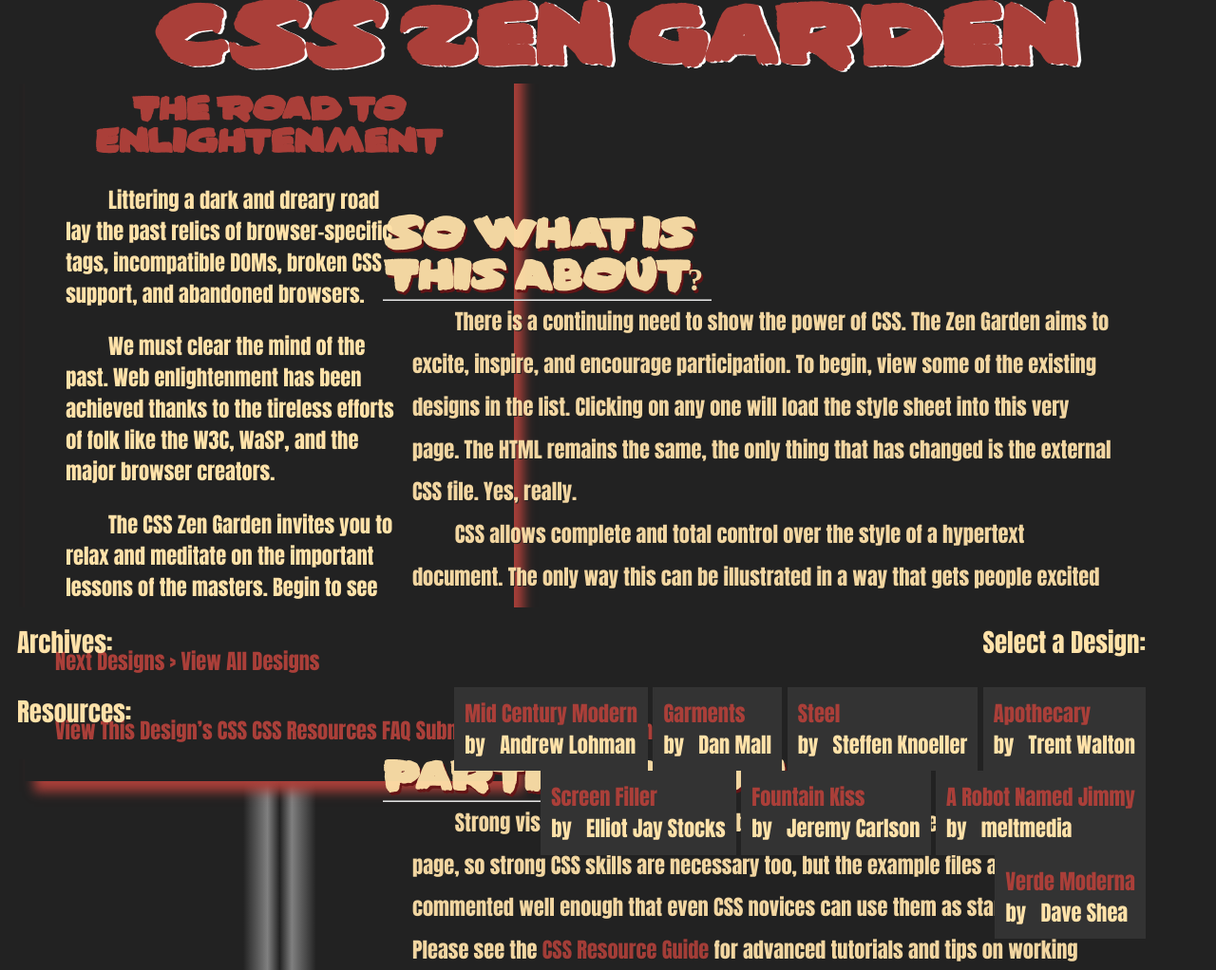
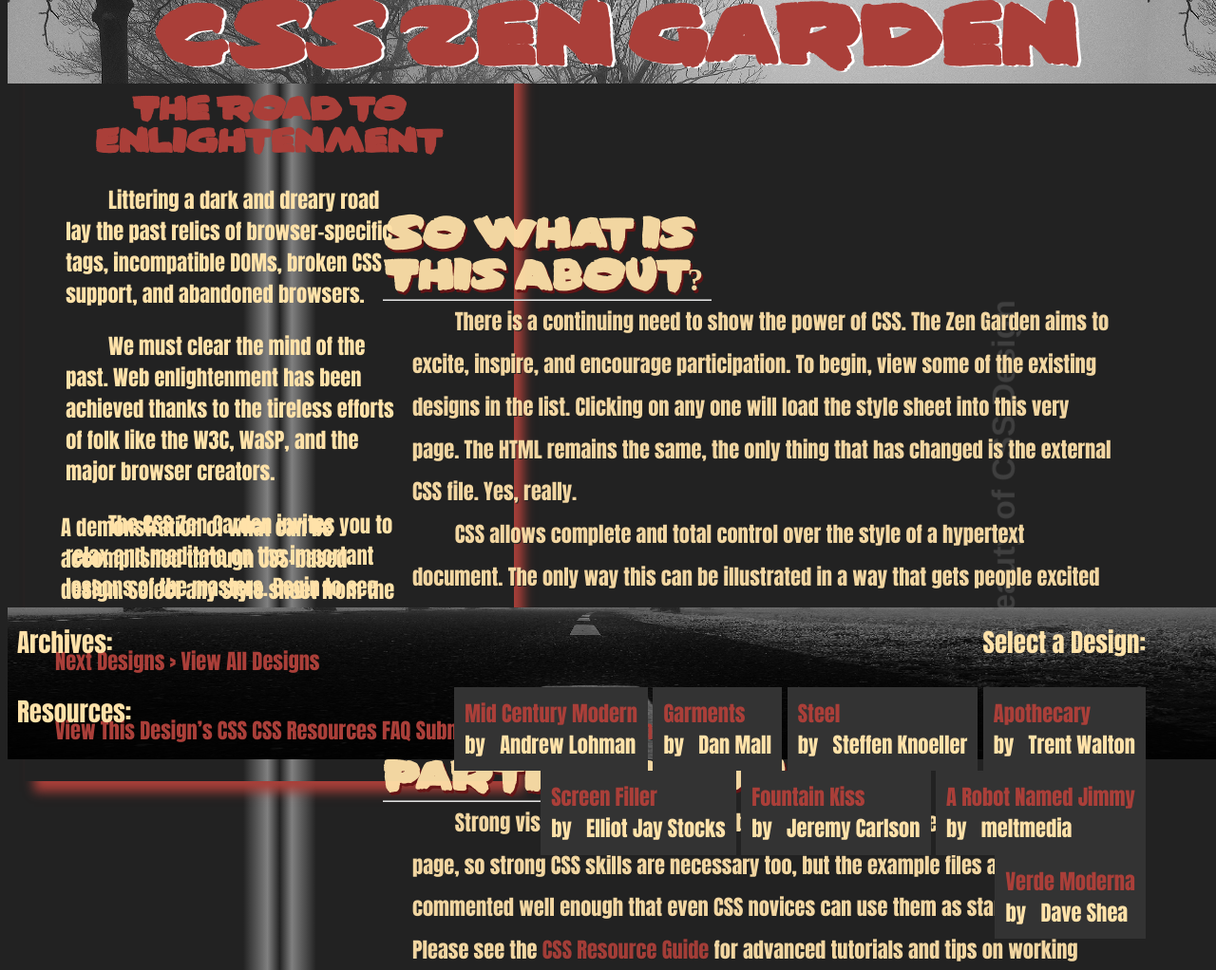
Before and after one commit to jonjamison3/schooling, a PHP site: page / in a window 1280 px wide. Shown: the top 1022 px of the page at 95% size. Run offline with PHP 8.4, Linux system fonts and the light colour scheme.

Commit message:
adding road image

```diff
--- a/webDev2/midterm/styles/styles.css
+++ b/webDev2/midterm/styles/styles.css
@@ -23,15 +23,15 @@ h1{
 	text-align: center;
 	text-shadow:3px 1px #fff;
 	z-index: 3;
-	background-color: #222;
+	background-image:url("../images/roadBW.jpg");
 }
 h2{
 	color:gray;
 	text-align: right;
 	font-family: Helvetica;
-	opacity: .5;
+	opacity: .3;
 	position: fixed;
-	left:27%;
+	right:1%;
 	top: 60%;
 	animation-name:rotate;
 	animation-duration:2s;
@@ -47,6 +47,8 @@ ul{
 }
 aside{
 	position: fixed;
+	background-image:url("../images/botRoadBW.jpg");
+	background-repeat:round; ;
 	width: 100%;
 	background-color: #222;
 	bottom: 0;
@@ -67,7 +69,6 @@ footer{
 	position: absolute;
 	box-shadow:4px 0px #222;
 	float: right;
-	height: 230%;
 	width: 60%;
 	opacity: .94;
 }
@@ -91,7 +92,6 @@ footer{
 .preamble{
 	position: fixed;
 	padding: 1.5em;
-	background-color: #222;
 	margin-right: 60vw;
 	box-shadow: 10px 11px 11px #AA3F39;
 	animation-name:inFade;
```
Also changed, not shown: webDev2/midterm/images/botRoadBW.jpg (added), webDev2/midterm/images/roadBW.jpg (added).
